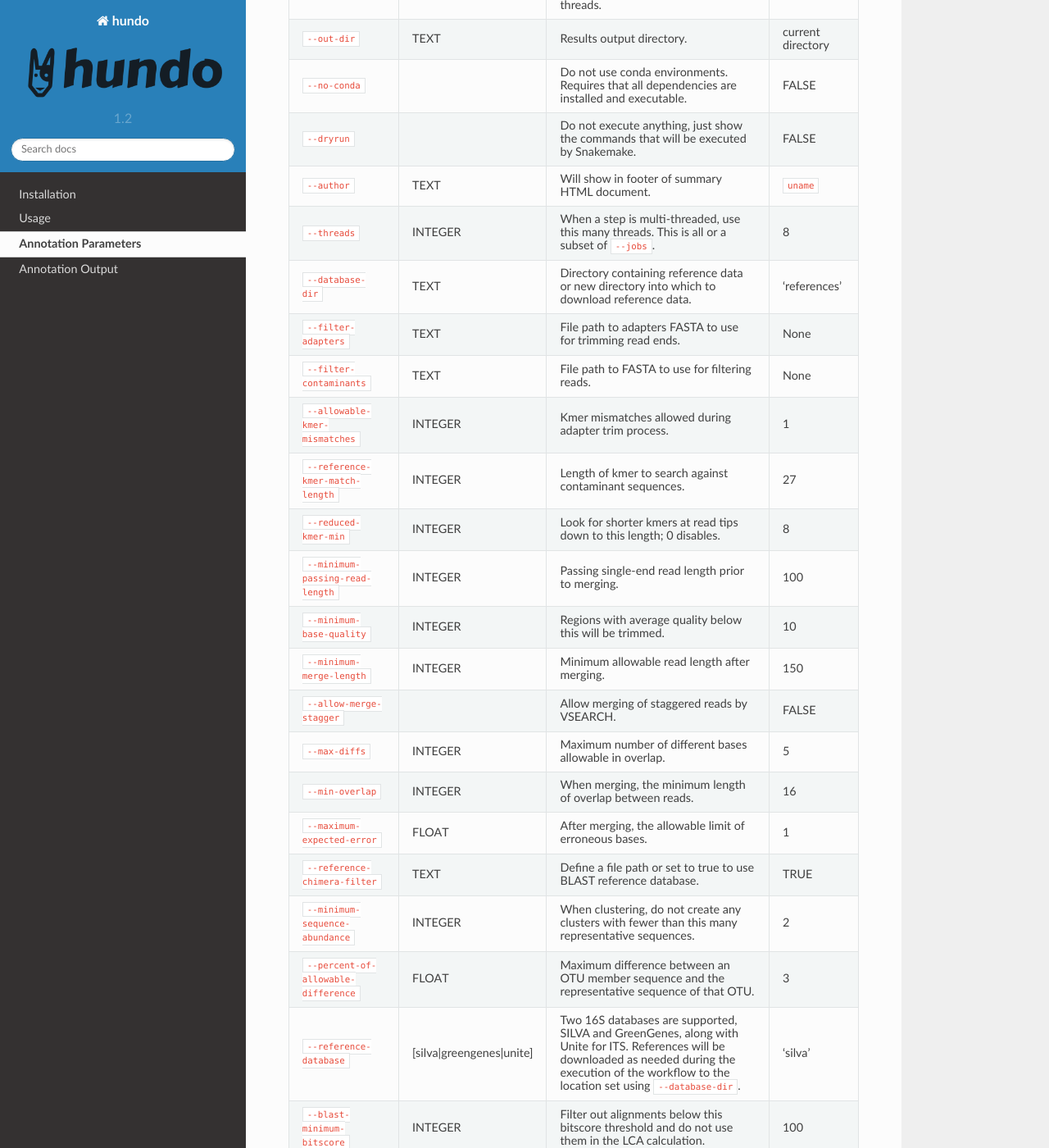
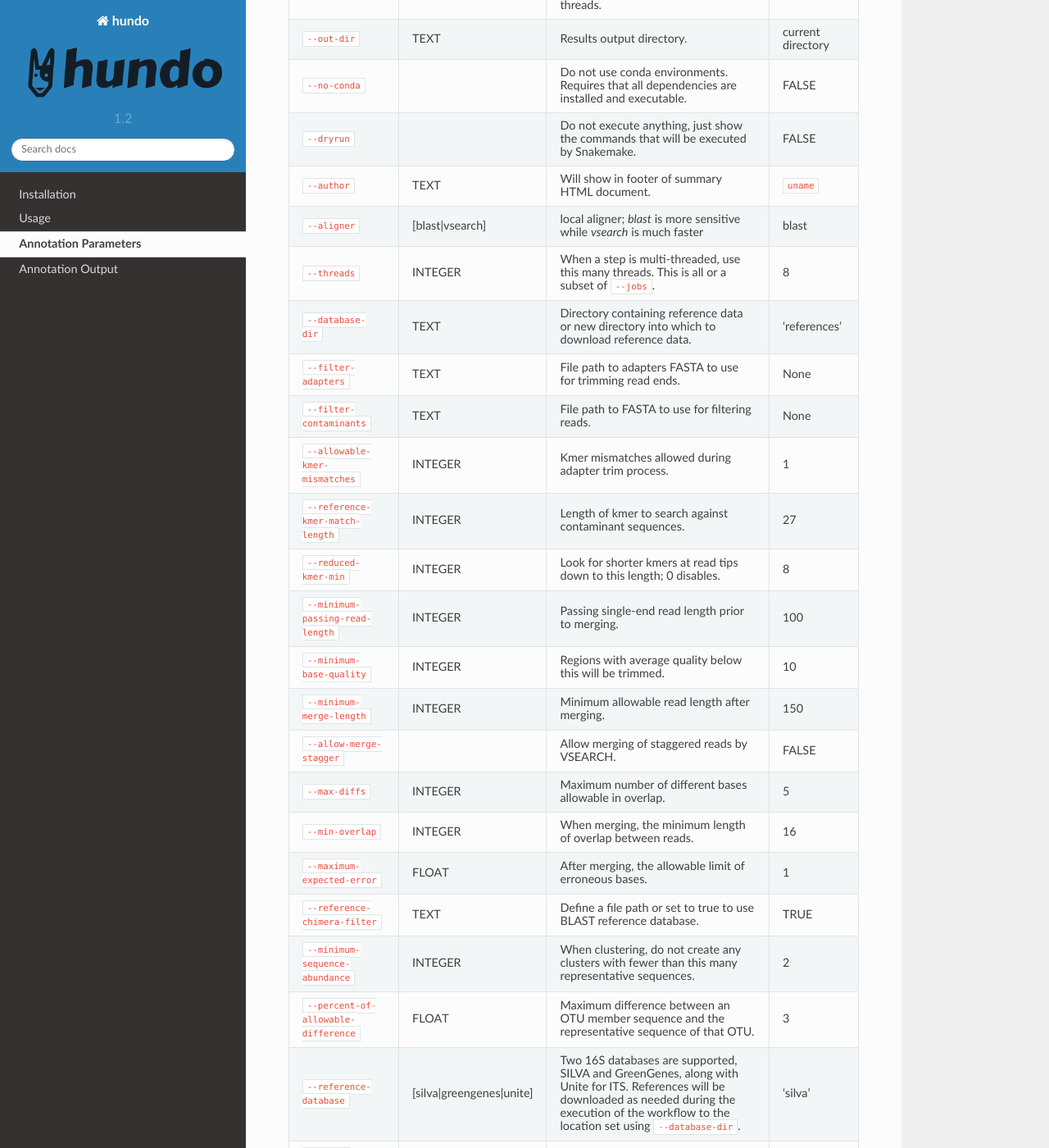
Before and after one commit to pnnl/hundo, a Sphinx documentation site: the page built from docs/parameters.rst, in a window 1280 px wide and 1400 px high, scrolled down 365 px. Shown: the whole window at 82% size. Built offline with Sphinx 7.4.7 and the Read the Docs theme 2.0.0, drawn with Linux system fonts in a browser that asks for light colours; some of the changed text lies outside the part shown.

Commit message:
updates aligner position

```diff
--- a/docs/parameters.rst
+++ b/docs/parameters.rst
@@ -17,6 +17,8 @@ Argument list, definitions and default values for ``hundo annotate``:
 | ``--dryrun``                          |                          | Do not execute anything, just show the commands that will be executed by Snakemake.                                                                                                                         | FALSE             |
 +---------------------------------------+--------------------------+-------------------------------------------------------------------------------------------------------------------------------------------------------------------------------------------------------------+-------------------+
 | ``--author``                          | TEXT                     | Will show in footer of summary HTML document.                                                                                                                                                               | ``uname``         |
++---------------------------------------+--------------------------+-------------------------------------------------------------------------------------------------------------------------------------------------------------------------------------------------------------+-------------------+
+| ``--aligner``                         | [blast|vsearch]          | local aligner; `blast` is more sensitive while `vsearch` is much faster                                                                                                                                     | blast             |
 +---------------------------------------+--------------------------+-------------------------------------------------------------------------------------------------------------------------------------------------------------------------------------------------------------+-------------------+
 | ``--threads``                         | INTEGER                  | When a step is multi-threaded, use this many threads. This is all or a subset of ``--jobs``.                                                                                                                | 8                 |
 +---------------------------------------+--------------------------+-------------------------------------------------------------------------------------------------------------------------------------------------------------------------------------------------------------+-------------------+
@@ -60,3 +62,5 @@ Argument list, definitions and default values for ``hundo annotate``:
 +---------------------------------------+--------------------------+-------------------------------------------------------------------------------------------------------------------------------------------------------------------------------------------------------------+-------------------+
 | ``--read-identity-requirement``       | FLOAT                    | When mapping reads back to OTU seed sequences for quantification, require this fraction of sequence identity between sequence and reference.                                                                | 0.97              |
 +---------------------------------------+--------------------------+-------------------------------------------------------------------------------------------------------------------------------------------------------------------------------------------------------------+-------------------+
+| ``--min-pid``                         | FLOAT                    | Minimum percent ID required from VSEARCH hits in order to be retained for LCA calculation                                                                                                                   | 0.85              |
++---------------------------------------+--------------------------+-------------------------------------------------------------------------------------------------------------------------------------------------------------------------------------------------------------+-------------------+
```
